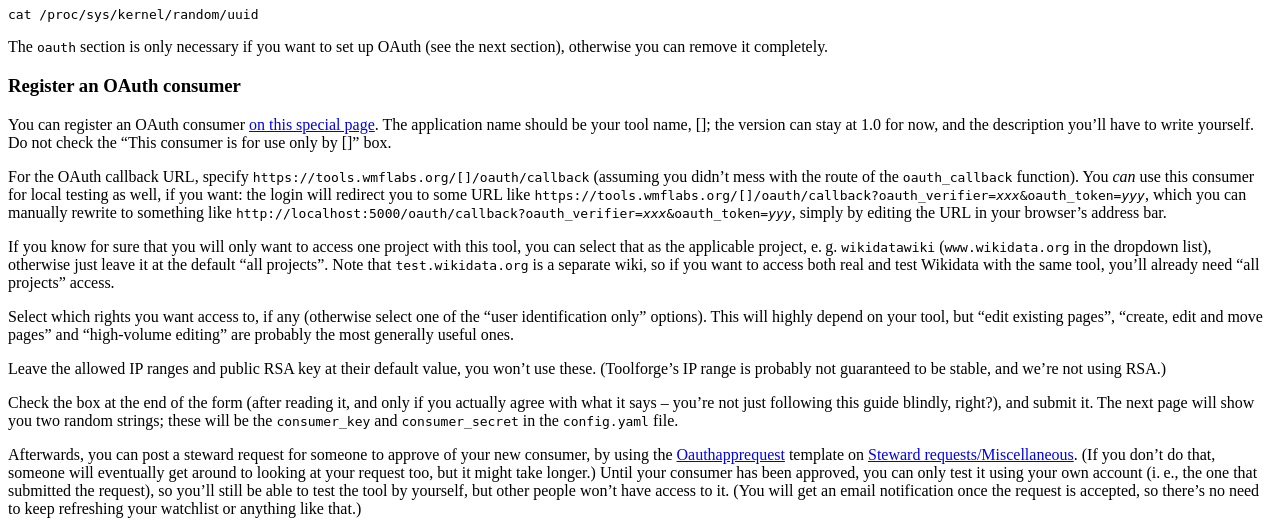
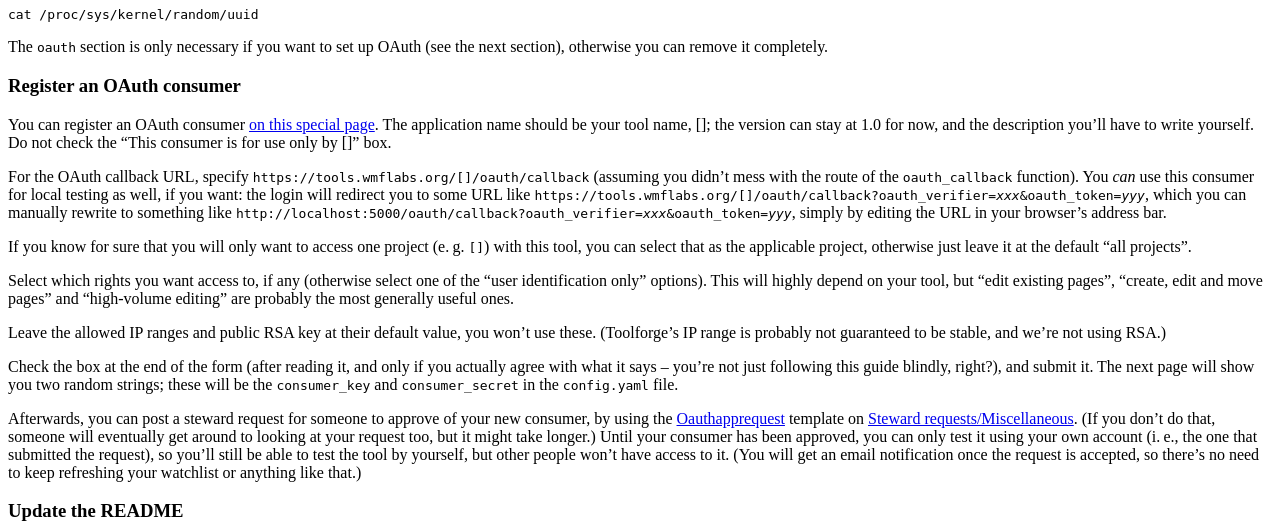
Before and after one commit to lucaswerkmeister/cookiecutter-toolforge, a Python web app: template {{cookiecutter.tool_identifier}}/templates/index.html in a window 1280 px wide. Shown: the part 1871-2403 px from the top of the page. Run offline with Jinja, Linux system fonts and the light colour scheme; the template is opened without the code that fills it: most values are stand-ins (such as "Sample title", 1, 10 or a date in 2020).

Commit message:
Rephrase instructions for configurable wiki domain
Always use the configured wiki domain as the example, and only show the
hint about test.wikidata.org ≠ www.wikidata.org if the user actually
selected www.wikidata.org.

```diff
--- a/{{cookiecutter.tool_identifier}}/templates/index.html
+++ b/{{cookiecutter.tool_identifier}}/templates/index.html
@@ -187,13 +187,14 @@
   simply by editing the URL in your browser’s address bar.
 </p>
 <p>
-  If you know for sure that you will only want to access one project with this tool,
+  If you know for sure that you will only want to access one project (e. g. <code>{% endraw %}{{ cookiecutter.wiki_domain }}{% raw %}</code>) with this tool,
   you can select that as the applicable project,
-  e. g. <code>wikidatawiki</code> (<code>www.wikidata.org</code> in the dropdown list),
   otherwise just leave it at the default “all projects”.
+{% endraw %}{% if cookiecutter.wiki_domain == 'www.wikidata.org' %}
   Note that <code>test.wikidata.org</code> is a separate wiki,
   so if you want to access both real and test Wikidata with the same tool,
   you’ll already need “all projects” access.
+{% endif %}{% raw %}
 </p>
 <p>
   Select which rights you want access to, if any
```
